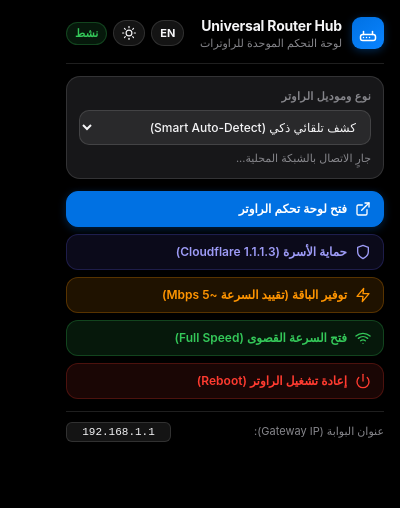
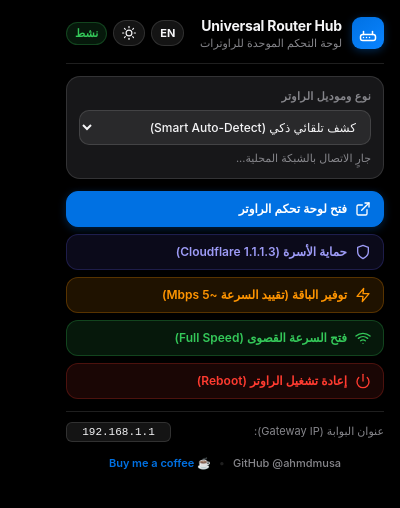
Before and after one commit to ahmdmusa/universal-router-hub, a browser extension: page popup/popup.html in a window 400 px wide. Drawn offline with Linux system fonts and the light colour scheme.

Commit message:
docs: add PayPal Coffee support and GitHub developer profile links

```diff
--- a/popup/popup.css
+++ b/popup/popup.css
@@ -265,3 +265,37 @@
 .ip-input:focus {
     border-color: var(--apple-blue);
 }
+
+.dev-footer {
+    display: flex;
+    align-items: center;
+    justify-content: center;
+    gap: 8px;
+    font-size: 11px;
+    padding-top: 2px;
+}
+
+.dev-link {
+    color: var(--apple-text-secondary);
+    text-decoration: none;
+    font-weight: 500;
+    transition: color 0.15s;
+}
+.dev-link:hover {
+    color: var(--apple-text-primary);
+}
+
+.sep {
+    color: var(--apple-border);
+}
+
+.coffee-link {
+    color: var(--apple-blue);
+    text-decoration: none;
+    font-weight: 600;
+    transition: color 0.15s;
+}
+.coffee-link:hover {
+    color: var(--apple-blue-hover);
+    text-decoration: underline;
+}
--- a/popup/popup.html
+++ b/popup/popup.html
@@ -133,6 +133,13 @@
             <span>عنوان البوابة (Gateway IP):</span>
             <input type="text" class="ip-input" id="gateway-ip" value="192.168.1.1">
         </div>
+
+        <!-- Support & Developer Info -->
+        <div class="dev-footer">
+            <a href="https://github.com/ahmdmusa" target="_blank" rel="noopener" class="dev-link">GitHub @ahmdmusa</a>
+            <span class="sep">•</span>
+            <a href="https://www.paypal.com/ncp/payment/4SWPEP8Q3YF78" target="_blank" rel="noopener" class="coffee-link">☕ Buy me a coffee</a>
+        </div>
     </div>
 
     <script src="popup.js"></script>
```
Also changed, not shown: content.js (+29 -0 lines), README.md.
